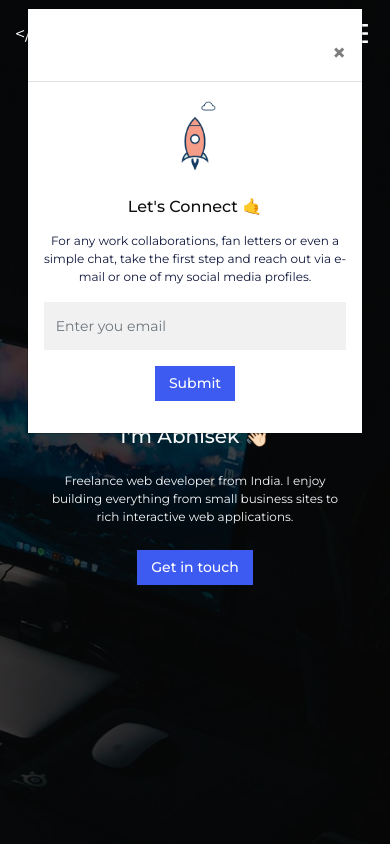
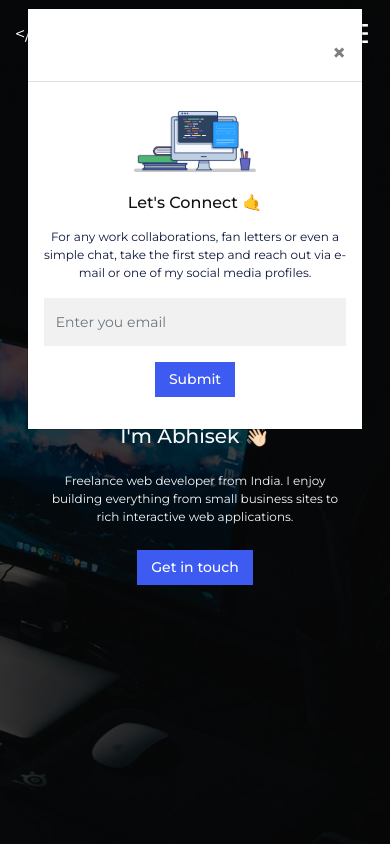
Before and after one commit to abhisek47/portfolio, a PHP site: page / in a window 390 px wide, after a click on "Get in touch". Run offline with PHP 8.4, Linux system fonts and the light colour scheme; some libraries are stand-ins or nearby versions; some web fonts are replaced.

Commit message:
modify modal img

```diff
--- a/index.html
+++ b/index.html
@@ -138,7 +138,7 @@
                   </button>
                 </div>
                 <div class="modal-body text-center">
-                  <img src="assets/animat-rocket-color.gif" alt="">
+                  <img src="assets/newsletter.png" alt="">
                   <h4 class="py-2">Let's Connect 🤙</h4>
                   <p class="">For any work collaborations, fan letters or even a simple chat, take the first step and reach out via e-mail or one of
                   my social media profiles.</p>
--- a/media.css
+++ b/media.css
@@ -37,7 +37,7 @@
     text-align: center;
   }
   .modal-body img {
-    width: 30%;
+    width: 40%;
   }
   .wrap-nav li {
     padding: 1em;
--- a/style.css
+++ b/style.css
@@ -42,11 +42,10 @@ a {
 }
 .modal-body p {
   color: #0e153a;
-  font-size: 14px;
 }
 .modal-body img {
-  width: 20%;
-  margin: 0 auto;
+  width: 50%;
+  margin: 0.8em auto;
 }
 body button:focus,
 button:active:focus,
```
Also changed, not shown: assets/newsletter.png (added).
